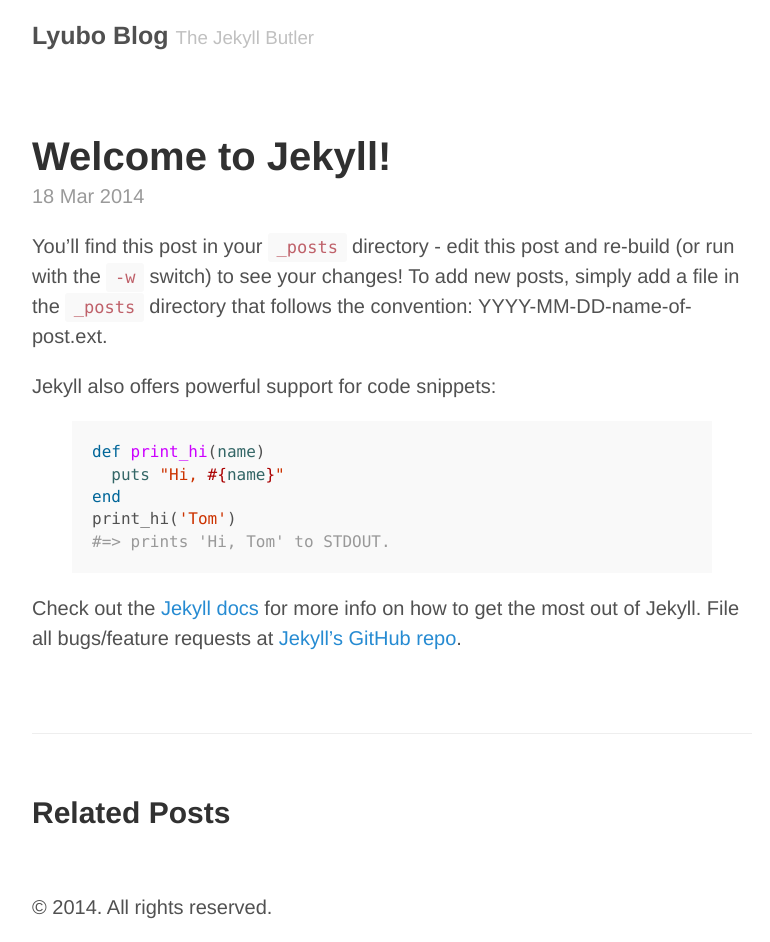
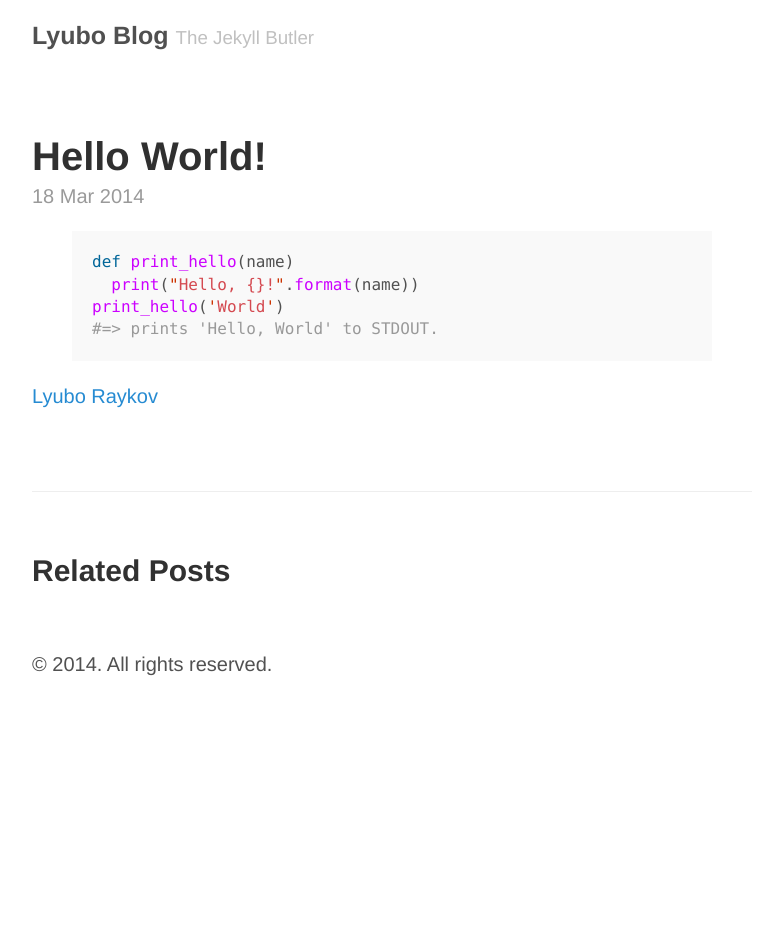
Before and after one commit to lyuboraykov/blog, a Jekyll site: the page built from _posts/2014-03-18-welcome-to-jekyll.markdown, in a window 1280 px wide. Shown: the whole page, without its empty margins (248-1018 px from the left). Built offline with Jekyll 4.4.1, drawn with Linux system fonts in a browser that asks for light colours; Markdown is read by kramdown in place of the engine named in the settings; after the commit the page ends 900 px from its top, so only the background shows below that.

Commit message:
Update 2014-03-18-welcome-to-jekyll.markdown

```diff
--- a/_posts/2014-03-18-welcome-to-jekyll.markdown
+++ b/_posts/2014-03-18-welcome-to-jekyll.markdown
@@ -1,24 +1,15 @@
 ---
 layout: post
-title:  "Welcome to Jekyll!"
+title:  "Hello World!"
 date:   2014-03-18 21:01:26
 categories: jekyll update
 ---
 
-You'll find this post in your `_posts` directory - edit this post and re-build (or run with the `-w` switch) to see your changes!
-To add new posts, simply add a file in the `_posts` directory that follows the convention: YYYY-MM-DD-name-of-post.ext.
-
-Jekyll also offers powerful support for code snippets:
-
-{% highlight ruby %}
-def print_hi(name)
-  puts "Hi, #{name}"
-end
-print_hi('Tom')
-#=> prints 'Hi, Tom' to STDOUT.
+{% highlight python %}
+def print_hello(name)
+  print("Hello, {}!".format(name))
+print_hello('World')
+#=> prints 'Hello, World' to STDOUT.
 {% endhighlight %}
 
-Check out the [Jekyll docs][jekyll] for more info on how to get the most out of Jekyll. File all bugs/feature requests at [Jekyll's GitHub repo][jekyll-gh].
-
-[jekyll-gh]: https://github.com/mojombo/jekyll
-[jekyll]:    http://jekyllrb.com
+[Lyubo Raykov](http://lyuboraykov.com)
```
